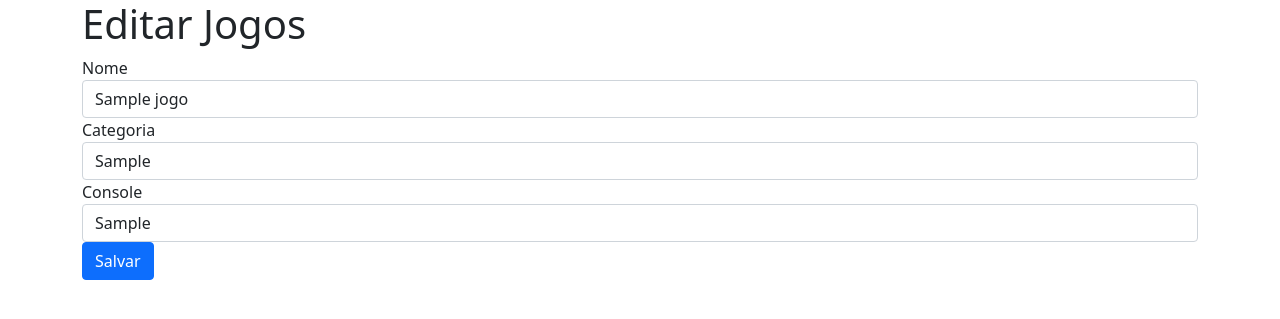
After one commit to leocalheiros/jogoteca, a Flask app: page /editar/1 in a window 1280 px wide. The commit adds this page. Shown: the top 319 px of the page. Run offline with Flask 3, Linux system fonts and the light colour scheme; the visitor is signed in with stand-in values (Sample User, id 1); tables that the repository leaves empty hold one stand-in row (values such as "Sample post"); some libraries are stand-ins or nearby versions.

Commit message:
projeto completo com funções de crud no site

```diff
--- a/app.py
+++ b/app.py
@@ -8,7 +8,7 @@ app.config['SQLALCHEMY_TRACK_MODIFICATIONS'] = True
 app.config['SQLALCHEMY_DATABASE_URI'] = 'mysql://root:@localhost/jogoteca'
 
 db = SQLAlchemy(app)
-class Jogo(db.Model):
+class Jogo(db.Model):    #classe pra criar as tabelas, precisa ser db.Model
     id = db.Column(db.Integer, primary_key=True)
     nome = db.Column(db.String(50), nullable=False)
     categoria = db.Column(db.String(40), nullable=False)
--- /dev/null
+++ b/config.py
@@ -0,0 +1,4 @@
+SECRET_KEY = 'alura'     #secret_key pra funcionar a autenticação, assinatura criptografica aos cookies
+
+SQLALCHEMY_TRACK_MODIFICATIONS = True
+SQLALCHEMY_DATABASE_URI = 'mysql://root:@localhost/jogoteca'
--- a/jogoteca.py
+++ b/jogoteca.py
@@ -1,102 +1,14 @@
 from flask import Flask, render_template, request, redirect, session, flash, url_for       #request é pra pegar informações do formulário, redirect é pra fazer redirecionamento
-#session permite manter as informações através dos cookies do navegador
-#flash é pra mostrar mensagens rápidas
 from flask_sqlalchemy import SQLAlchemy
-class Jogo:
-    def __init__(self, nome, categoria, console):
-        self.nome = nome
-        self.categoria = categoria
-        self.console = console
-jogo1 = Jogo('Tetris', 'Puzzle', 'Atari')
-jogo2 = Jogo('God of War', 'Rack n Slash', 'PS2')
-jogo3 = Jogo('Mortal Kombat', 'Luta', 'PS2')
-lista = [jogo1, jogo2, jogo3]
-
-class Usuario:
-    def __init__(self, nome, nickname, senha):
-        self.nome = nome
-        self.nickname = nickname
-        self.senha = senha
-
-usuario1 = Usuario('Leonardo', 'lzn', '123')
-usuario2 = Usuario('Camila', 'mila', '1234')
-usuario3 = Usuario('Guilherme', 'gui', '12345')
-
-usuarios = {
-    usuario1.nickname : usuario1,     #o objeto pra acessar o usuario1 vai ser o nickname
-    usuario2.nickname : usuario2,
-    usuario3.nickname : usuario3
-}
 
 app = Flask(__name__)
-app.secret_key = 'alura'     #secret_key pra funcionar a autenticação, assinatura criptografica aos cookies
+
+app.config.from_pyfile('config.py')   #passando as configurações pra cá do arquivo config.py
+
+db = SQLAlchemy(app)
 
 
-app.config['SQLALCHEMY_TRACK_MODIFICATIONS'] = True
-app.config['SQLALCHEMY_DATABASE_URI'] = 'mysql://root:@localhost/jogoteca'
-db = SQLAlchemy(app)
+from routes import *
 
-class Jogo(db.Model):
-    id = db.Column(db.Integer, primary_key=True)
-    nome = db.Column(db.String(50), nullable=False)
-    categoria = db.Column(db.String(40), nullable=False)
-    console = db.Column(db.String(20), nullable=False)
-
-    def __repr__(self):
-        return '<Name %r>' % self.nome
-
-class Usuario(db.Model):
-    nome = db.Column(db.String(20), nullable=False)
-    nickname = db.Column(db.String(8), primary_key=True)
-    senha = db.Column(db.String(100), nullable=False)
-
-    def __repr__(self):
-        return '<Name %r>' % self.nome
-@app.route('/')
-def index():
-    return render_template('lista.html', titulo='Jogos', jogos=lista)   #pra referenciar a página html
-
-@app.route('/novo')
-def novo():
-    if 'usuario_logado' not in session or session['usuario_logado'] == None:   #verificar se tem algum usuario logado, se não tiver vai pro login
-        return redirect(url_for('login', proxima=url_for('novo')))   #se o usuario tentar acessar a novo sem autenticar, ele vai criar um parametro de proxima página e dps q o usuario logar vai pro novo
-    return render_template('novo.html', titulo='Novo Jogo')
-
-@app.route('/criar', methods=['POST'])
-def criar():
-    nome = request.form['nome']      #id do html
-    categoria = request.form['categoria']
-    console = request.form['console']
-    jogo = Jogo(nome, categoria, console)
-    lista.append(jogo)
-    return redirect(url_for('index'))       #coloca a função que instancia a página
-
-@app.route('/login')
-def login():
-    proxima = request.args.get('proxima') #pegando o argumento do proxima=novo pra caso tiver
-    return render_template('login.html', proxima=proxima)
-
-@app.route('/autenticar', methods=['POST'])
-def autenticar():
-    if request.form['usuario'] in usuarios:
-        usuario = usuarios[request.form['usuario']]
-        if request.form['senha'] == usuario.senha:
-            session['usuario_logado'] = usuario.nickname
-            flash(usuario.nickname + ' logado com sucesso')
-            proxima_pagina = request.form['proxima']
-            if proxima_pagina and proxima_pagina != "None":
-                return redirect(proxima_pagina)
-            else:
-                return redirect(url_for('index'))
-    else:
-        flash('Usuário não logado!')
-        return redirect(url_for('login')) #coloca a função que instancia a página
-
-@app.route('/logout')
-def logout():
-    session['usuario_logado'] = None
-    flash('Logout efetuado com sucesso!')
-    return redirect(url_for('index'))
-
-
-app.run(debug=True)
+if __name__ == '__main__':
+    app.run(debug=True)
--- /dev/null
+++ b/routes.py
@@ -0,0 +1,93 @@
+from flask import render_template, request, redirect, session, flash, url_for #request é pra pegar informações do formulário, redirect é pra fazer redirecionamento
+from jogoteca import app, db
+from models import Jogo, Usuario
+
+#session permite manter as informações através dos cookies do navegador
+#flash é pra mostrar mensagens rápidas
+
+@app.route('/')
+def index():
+    lista = Jogo.query.order_by(Jogo.id)
+    return render_template('lista.html', titulo='Jogos', jogos=lista)   #pra referenciar a página html
+
+@app.route('/novo')
+def novo():
+    if 'usuario_logado' not in session or session['usuario_logado'] == None:   #verificar se tem algum usuario logado, se não tiver vai pro login
+        return redirect(url_for('login', proxima=url_for('novo')))   #se o usuario tentar acessar a novo sem autenticar, ele vai criar um parametro de proxima página e dps q o usuario logar vai pro novo
+    return render_template('novo.html', titulo='Novo Jogo')
+
+@app.route('/criar', methods=['POST'])
+def criar():
+    nome = request.form['nome']      #id do html
+    categoria = request.form['categoria']
+    console = request.form['console']
+
+    jogo = Jogo.query.filter_by(nome=nome).first()
+    if jogo:
+        flash('O jogo já é existente na lista.')
+        return redirect(url_for(index))
+
+    novo_jogo = Jogo(nome=nome, categoria=categoria, console=console)
+    db.session.add(novo_jogo)   #adicionar esse novo jogo no banco de dados
+    db.session.commit()         #commitar a adição
+
+    return redirect(url_for('index'))       #coloca a função que instancia a página
+
+@app.route('/editar/<int:id>')   #colocamos o id <id> aqui entre chaves pra ele reconhecer na url
+def editar(id):    #instanciamos o id aqui também
+    if 'usuario_logado' not in session or session['usuario_logado'] == None:   #verificar se tem algum usuario logado, se não tiver vai pro login
+        return redirect(url_for('login', proxima=url_for('editar')))   #se o usuario tentar acessar a novo sem autenticar, ele vai criar um parametro de proxima página e dps q o usuario logar vai pro novo
+
+    jogo = Jogo.query.filter_by(id=id).first()   #buscar o jogo pelo id instanciado
+
+    return render_template('editar.html', titulo='Editar Jogos', jogo=jogo)
+
+@app.route('/atualizar', methods=['POST'])
+def atualizar():
+    jogo = Jogo.query.filter_by(id=request.form['id']).first()  #receber o id hidden no html pra ele filtrar por esse id
+    jogo.nome = request.form['nome']
+    jogo.categoria = request.form['categoria']
+    jogo.console = request.form['console']
+
+    db.session.add(jogo)
+    db.session.commit()
+
+    return redirect(url_for('index'))
+
+@app.route('/deletar/<int:id>')
+def deletar(id):
+    if 'usuario_logado' not in session or session['usuario_logado'] == None:   #verificar se tem algum usuario logado, se não tiver vai pro login
+        return redirect(url_for('login'))   #se o usuario tentar acessar a novo sem autenticar, ele vai criar um parametro de proxima página e dps q o usuario logar vai pro novo
+
+    Jogo.query.filter_by(id=id).delete()
+    db.session.commit()
+    flash(f'O jogo foi deletado!')
+
+    return redirect(url_for('index'))
+
+@app.route('/login')
+def login():
+    proxima = request.args.get('proxima') #pegando o argumento do proxima=novo pra caso tiver
+    return render_template('login.html', proxima=proxima)
+
+@app.route('/autenticar', methods=['POST'])
+def autenticar():
+    usuario = Usuario.query.filter_by(nickname=request.form['usuario']).first()  #se ele não achar nenhum valor ele vai retornar uma variável False pra esse usuario
+    if usuario:
+        if request.form['senha'] == usuario.senha:
+            session['usuario_logado'] = usuario.nickname
+            flash(usuario.nickname + ' logado com sucesso')
+            proxima_pagina = request.form['proxima']
+            if proxima_pagina and proxima_pagina != "None":
+                return redirect(proxima_pagina)
+            else:
+                return redirect(url_for('index'))
+    else:
+        flash('Usuário não logado!')
+        return redirect(url_for('login')) #coloca a função que instancia a página
+
+@app.route('/logout')
+def logout():
+    session['usuario_logado'] = None
+    flash('Logout efetuado com sucesso!')
+    return redirect(url_for('index'))
--- /dev/null
+++ b/templates/editar.html
@@ -0,0 +1,21 @@
+{% extends "template.html" %}  <!--instanciar o arquivo que vai puxar o conteúdo!-->
+{% block conteudo %}
+      <form action="{{ url_for('atualizar') }}" method="post">
+        <fieldset>
+          <input type="hidden" name="id" value="{{ jogo.id }}">
+          <div class="form-group">
+            <label for="nome">Nome</label>
+            <input type="text" id="nome" name="nome" class="form-control" value="{{ jogo.nome }}">  <!-- vai puxar o nome do banco de dados!-->
+          </div>
+          <div class="form-group">
+            <label for="categoria">Categoria</label>
+            <input type="text" id="categoria" name="categoria" class="form-control" value="{{ jogo.categoria }}">
+          </div>
+          <div class="form-group">
+            <label for="console">Console</label>
+            <input type="text" id="console" name="console" class="form-control" value="{{ jogo.console }}">
+          </div>
+          <button type="submit" class="btn btn-primary btn-salvar">Salvar</button>
+        </fieldset>
+      </form>
+{% endblock %}
--- a/templates/lista.html
+++ b/templates/lista.html
@@ -6,6 +6,7 @@
                     <th>Nome</th>
                     <th>Categoria</th>
                     <th>Console</th>
+                    <th></th>
                 </tr>
             </thead>
             <tbody>
@@ -14,6 +15,8 @@
                     <td>{{ jogo.nome }}</td>
                     <td>{{ jogo.categoria }}</td>
                     <td>{{ jogo.console }}</td>
+                    <td><a href="{{ url_for('editar', id=jogo.id) }}">Editar</a></td>   <!--instanciar a função no href!-->
+                    <td><a href="{{ url_for('deletar', id=jogo.id) }}">Deletar</a></td>
                 </tr>
                 {% endfor %}
 
```
Also changed, not shown: models.py (added, +18 -0 lines).
